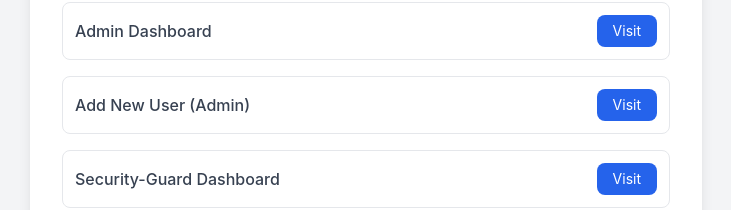
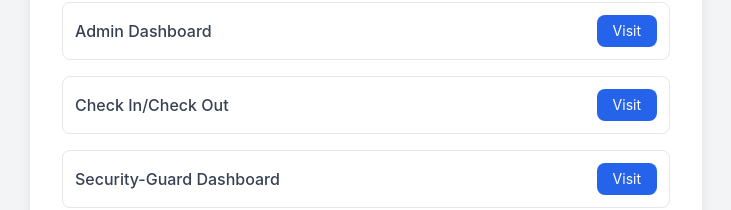
Before and after one commit to Suryaa-Dev/Attendence-InOut-System, a React (Create React App) app: page / in a window 1280 px wide. Shown: the part 338-548 px from the top of the page, without its empty margins (274-1005 px from the left). Built offline with nearby package versions, Linux system fonts and the light colour scheme.

Commit message:
Minor Change

```diff
--- a/src/pages/RouteDirectory.jsx
+++ b/src/pages/RouteDirectory.jsx
@@ -17,7 +17,7 @@ const RouteDirectory = () => {
   const routes = [
     { name: "Login Page", path: "/login" },
     { name: "Admin Dashboard", path: "/admin-dashboard" },
-    { name: "Add New User (Admin)", path: "/employee-check" },
+    { name: "Check In/Check Out", path: "/employee-check" },
     { name: "Security-Guard Dashboard", path: "/guard-dashboard" },
     { name: "Attendance History", path: "/attendance-history" },
     { name: "Add New User (Admin)", path: "/add-user" },
```
